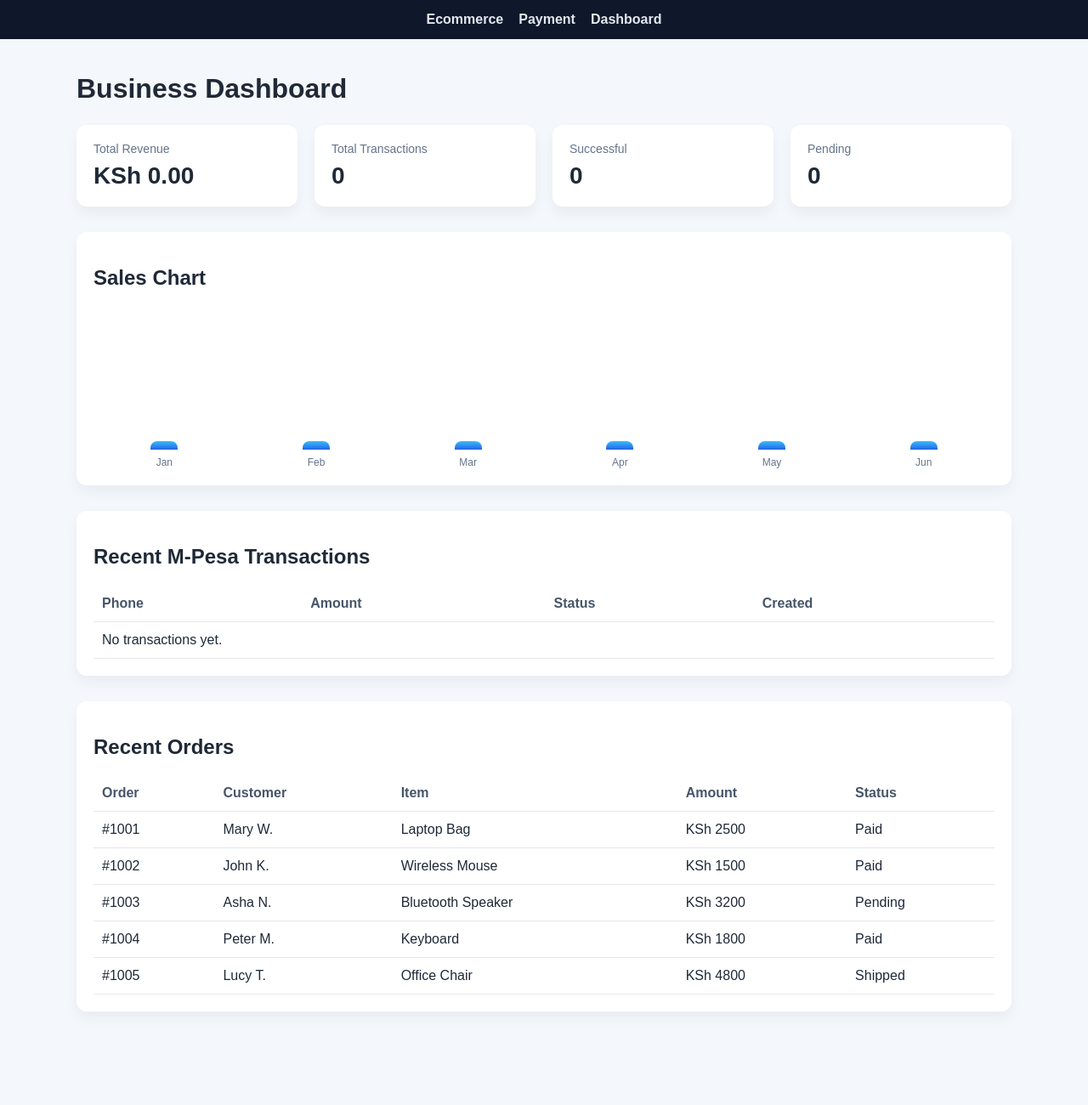
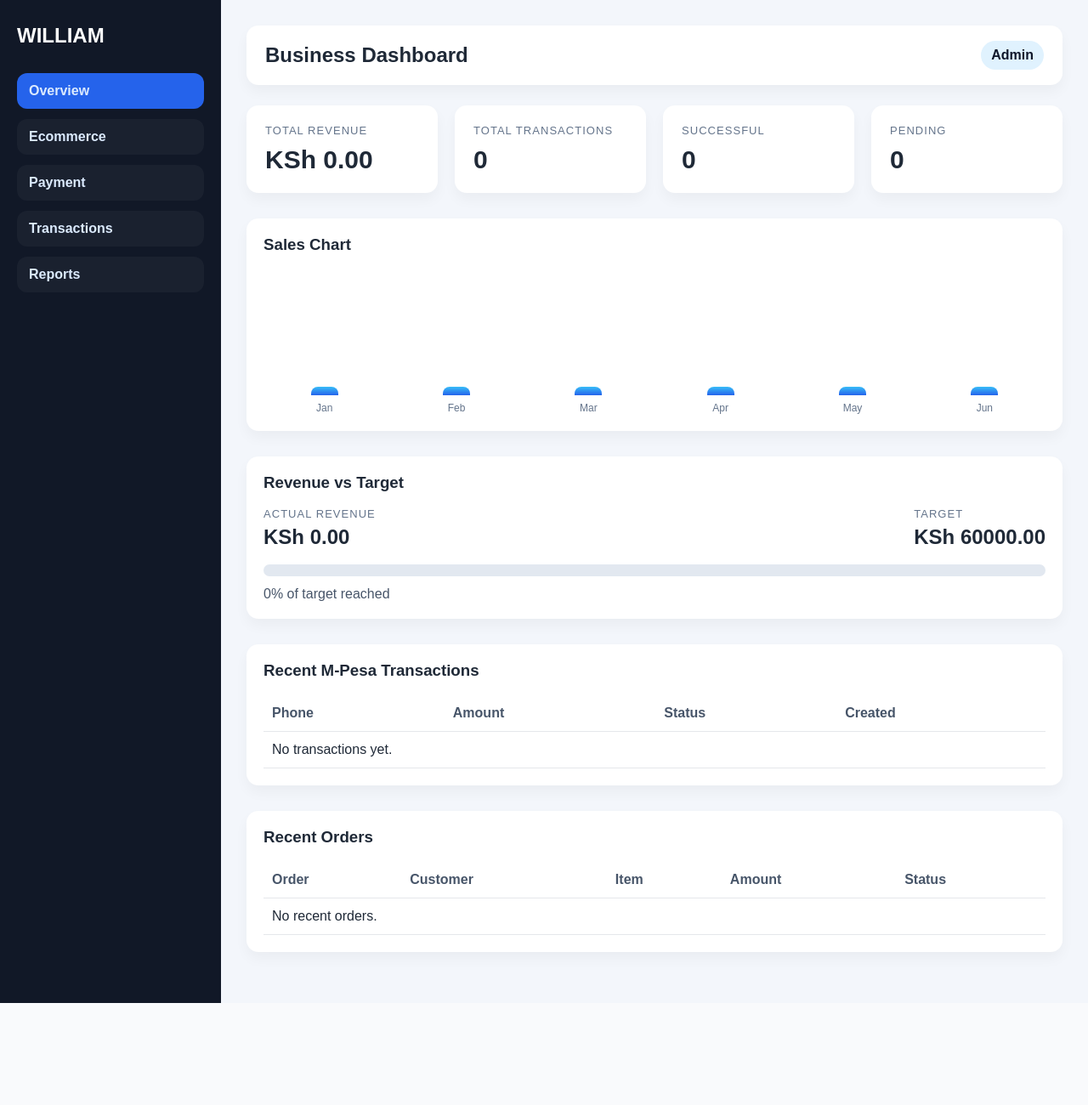
Before and after one commit to CHIKOMADZAYO/eStore, a Django app: page /dashboard/ in a window 1280 px wide. Shown: the whole page at 85% size. After the commit the page ends 1180 px from the top, so only its background shows below. Run offline with Django 5.2, Linux system fonts and the light colour scheme; data comes from the database, SQL or seed files in the repository; data that the repository does not hold is empty.

Commit message:
Enhance admin dashboard with improved layout and new metrics; implement Order model and initial migration

```diff
--- a/bootstrap/dashboard/templates/dashboard/home.html
+++ b/bootstrap/dashboard/templates/dashboard/home.html
@@ -3,43 +3,82 @@
 <head>
     <meta charset="UTF-8">
     <meta name="viewport" content="width=device-width, initial-scale=1.0">
-    <title>Dashboard</title>
+    <title>Admin Dashboard</title>
     <style>
+        * {
+            box-sizing: border-box;
+        }
+
         body {
             font-family: Arial, sans-serif;
             margin: 0;
-            background: #f4f7fb;
+            background: #f3f6fb;
             color: #1f2937;
         }
 
-        .topbar {
-            background: #0f172a;
-            color: #fff;
-            padding: 14px 30px;
+        .layout {
+            display: flex;
+            min-height: 100vh;
         }
 
-        .nav {
-            display: flex;
-            gap: 18px;
-            align-items: center;
-            justify-content: center;
-            flex-wrap: wrap;
+        .sidebar {
+            width: 260px;
+            background: #111827;
+            color: white;
+            padding: 28px 20px;
         }
 
-        .nav a {
-            color: #e2e8f0;
-            text-decoration: none;
+        .brand {
+            font-size: 24px;
             font-weight: bold;
+            margin-bottom: 30px;
         }
 
-        .container {
-            max-width: 1100px;
-            margin: 40px auto;
-            padding: 0 20px 40px;
+        .menu {
+            display: flex;
+            flex-direction: column;
+            gap: 12px;
         }
 
-        h1 {
+        .menu a {
+            color: #dbeafe;
+            text-decoration: none;
+            background: rgba(255,255,255,0.04);
+            padding: 12px 14px;
+            border-radius: 12px;
+            font-weight: 600;
+        }
+
+        .menu a.active {
+            background: #2563eb;
+        }
+
+        .main {
+            flex: 1;
+            padding: 30px;
+        }
+
+        .topbar {
+            display: flex;
+            justify-content: space-between;
+            align-items: center;
             margin-bottom: 24px;
+            background: white;
+            padding: 18px 22px;
+            border-radius: 14px;
+            box-shadow: 0 8px 16px rgba(0,0,0,0.04);
+        }
+
+        .topbar h2 {
+            margin: 0;
+        }
+
+        .user-pill {
+            background: #e0f2fe;
+            color: #0f172a;
+            padding: 8px 12px;
+            border-radius: 999px;
+            font-weight: bold;
         }
 
         .stats {
@@ -51,28 +90,35 @@
 
         .card {
             background: white;
-            border-radius: 12px;
-            padding: 20px;
-            box-shadow: 0 8px 16px rgba(0, 0, 0, 0.05);
+            border-radius: 14px;
+            padding: 22px;
+            box-shadow: 0 8px 16px rgba(0,0,0,0.04);
         }
 
         .label {
             color: #64748b;
-            font-size: 14px;
-            margin-bottom: 8px;
+            font-size: 13px;
+            margin-bottom: 10px;
+            text-transform: uppercase;
+            letter-spacing: 0.08em;
         }
 
         .value {
-            font-size: 28px;
+            font-size: 30px;
             font-weight: bold;
         }
 
         .panel {
             background: white;
-            border-radius: 12px;
-            box-shadow: 0 8px 16px rgba(0, 0, 0, 0.05);
+            border-radius: 14px;
+            box-shadow: 0 8px 16px rgba(0,0,0,0.04);
             padding: 20px;
             margin-bottom: 30px;
+        }
+
+        .panel h3 {
+            margin-top: 0;
+            margin-bottom: 18px;
         }
 
         .chart {
@@ -121,6 +167,20 @@
             color: #475569;
         }
 
+        .progress-wrap {
+            margin-top: 18px;
+            background: #e2e8f0;
+            border-radius: 999px;
+            height: 14px;
+            overflow: hidden;
+        }
+
+        .progress-bar {
+            height: 100%;
+            background: linear-gradient(90deg, #22c55e, #16a34a);
+            border-radius: 999px;
+        }
+
         .status {
             display: inline-block;
             padding: 6px 10px;
@@ -129,33 +189,42 @@
             font-weight: bold;
         }
 
-        .success {
-            background: #dcfce7;
-            color: #166534;
+        .success { background: #dcfce7; color: #166534; }
+        .pending { background: #fef3c7; color: #92400e; }
+        .failed { background: #fee2e2; color: #991b1b; }
+        .info { background: #dbeafe; color: #1d4ed8; }
+        .warning { background: #fef3c7; color: #b45309; }
+        .danger { background: #fee2e2; color: #b91c1c; }
+
+        @media (max-width: 768px) {
+            .layout {
+                flex-direction: column;
             }
 
-        .pending {
-            background: #fef3c7;
-            color: #92400e;
+            .sidebar {
+                width: 100%;
             }
-
-        .failed {
-            background: #fee2e2;
-            color: #991b1b;
         }
     </style>
 </head>
 <body>
-    <div class="topbar">
-        <div class="nav">
+    <div class="layout">
+        <aside class="sidebar">
+            <div class="brand">WILLIAM</div>
+            <nav class="menu">
+                <a href="/dashboard/" class="active">Overview</a>
                 <a href="/">Ecommerce</a>
                 <a href="/payment/">Payment</a>
-            <a href="/dashboard/">Dashboard</a>
+                <a href="/dashboard/">Transactions</a>
+                <a href="/dashboard/">Reports</a>
+            </nav>
+        </aside>
+
+        <main class="main">
+            <div class="topbar">
+                <h2>Business Dashboard</h2>
+                <div class="user-pill">Admin</div>
             </div>
-    </div>
-
-    <div class="container">
-        <h1>Business Dashboard</h1>
 
             <div class="stats">
                 <div class="card">
@@ -180,7 +249,7 @@
             </div>
 
             <div class="panel">
-            <h2>Sales Chart</h2>
+                <h3>Sales Chart</h3>
                 <div class="chart">
                     {% for item in monthly_sales %}
                         <div class="bar-group">
@@ -192,7 +261,59 @@
             </div>
 
             <div class="panel">
-            <h2>Recent M-Pesa Transactions</h2>
+                <h3>Revenue vs Target</h3>
+                <div style="display:flex; justify-content:space-between; gap:20px; flex-wrap:wrap; margin-bottom:16px;">
+                    <div>
+                        <div class="label" style="margin-bottom:6px;">Actual Revenue</div>
+                        <div class="value" style="font-size:24px;">KSh {{ order_revenue|floatformat:2 }}</div>
+                    </div>
+                    <div>
+                        <div class="label" style="margin-bottom:6px;">Target</div>
+                        <div class="value" style="font-size:24px;">KSh {{ target_revenue|floatformat:2 }}</div>
+                    </div>
+                </div>
+                <div class="progress-wrap">
+                    <div class="progress-bar" style="width: {{ target_progress }}%;"></div>
+                </div>
+                <p style="margin-top:12px; margin-bottom:0; color:#475569;">{{ target_progress|floatformat:0 }}% of target reached</p>
+            </div>
+
+            {% if alerts %}
+                <div class="panel">
+                    <h3>Alerts</h3>
+                    {% for alert in alerts %}
+                        <div class="status {{ alert.level }}" style="margin-bottom: 8px;">{{ alert.title }}</div>
+                        <p style="margin-top:0;">{{ alert.message }}</p>
+                    {% endfor %}
+                </div>
+            {% endif %}
+
+            {% if dashboard_metrics %}
+                <div class="panel">
+                    <h3>Key Metrics</h3>
+                    <table>
+                        <thead>
+                            <tr>
+                                <th>Name</th>
+                                <th>Value</th>
+                                <th>Label</th>
+                            </tr>
+                        </thead>
+                        <tbody>
+                            {% for metric in dashboard_metrics %}
+                                <tr>
+                                    <td>{{ metric.name }}</td>
+                                    <td>{{ metric.value }}</td>
+                                    <td>{{ metric.label }}</td>
+                                </tr>
+                            {% endfor %}
+                        </tbody>
+                    </table>
+                </div>
+            {% endif %}
+
+            <div class="panel">
+                <h3>Recent M-Pesa Transactions</h3>
                 <table>
                     <thead>
                         <tr>
@@ -228,7 +349,7 @@
             </div>
 
             <div class="panel">
-            <h2>Recent Orders</h2>
+                <h3>Recent Orders</h3>
                 <table>
                     <thead>
                         <tr>
@@ -256,6 +377,7 @@
                     </tbody>
                 </table>
             </div>
+        </main>
     </div>
 </body>
 </html>
--- a/bootstrap/dashboard/views.py
+++ b/bootstrap/dashboard/views.py
@@ -1,6 +1,18 @@
+from decimal import Decimal
+
+from django.db.models import Sum
 from django.shortcuts import render
 
+from dashboard.models import DashboardAlert, DashboardMetric, SalesSummary
+from ecommerce.models import Order
 from payment.models import MpesaTransaction
+
+
+def _safe_decimal(value):
+    try:
+        return Decimal(str(value))
+    except (TypeError, ValueError):
+        return Decimal('0')
 
 
 def home_dashboard(request):
@@ -9,38 +21,48 @@ def home_dashboard(request):
     pending_transactions = MpesaTransaction.objects.filter(status=MpesaTransaction.STATUS_PENDING).count()
     failed_transactions = MpesaTransaction.objects.filter(status=MpesaTransaction.STATUS_FAILED).count()
     recent_transactions = MpesaTransaction.objects.order_by('-created_at')[:5]
+
     successful_amounts = MpesaTransaction.objects.filter(status=MpesaTransaction.STATUS_SUCCESS).values_list('amount', flat=True)
     total_revenue = sum(float(amount) for amount in successful_amounts)
 
-    monthly_sales = [
-        {'label': 'Jan', 'value': 0, 'height': 0},
-        {'label': 'Feb', 'value': 0, 'height': 0},
-        {'label': 'Mar', 'value': 0, 'height': 0},
-        {'label': 'Apr', 'value': 0, 'height': 0},
-        {'label': 'May', 'value': 0, 'height': 0},
-        {'label': 'Jun', 'value': 0, 'height': 0},
-    ]
+    sales_summaries = SalesSummary.objects.all().order_by('month')
+    if not sales_summaries:
+        default_months = ['Jan', 'Feb', 'Mar', 'Apr', 'May', 'Jun']
+        sales_summaries = [
+            SalesSummary.objects.create(month=month, revenue=0, orders=0)
+            for month in default_months
+        ]
 
-    for transaction in MpesaTransaction.objects.filter(status=MpesaTransaction.STATUS_SUCCESS):
-        month_index = transaction.created_at.month - 1
-        if 0 <= month_index < len(monthly_sales):
-            monthly_sales[month_index]['value'] += float(transaction.amount)
+    monthly_sales = []
+    for summary in sales_summaries:
+        monthly_sales.append({
+            'label': summary.month,
+            'value': float(summary.revenue),
+        })
 
     max_sales_value = max((item['value'] for item in monthly_sales), default=0)
-    if max_sales_value:
-        for item in monthly_sales:
-            item['height'] = (item['value'] / max_sales_value) * 100
-    else:
-        for item in monthly_sales:
-            item['height'] = 0
+    for item in monthly_sales:
+        item['height'] = (item['value'] / max_sales_value * 100) if max_sales_value else 0
 
-    recent_orders = [
-        {'id': '#1001', 'customer': 'Mary W.', 'item': 'Laptop Bag', 'amount': 2500, 'date': '2026-11-01', 'status': 'Paid'},
-        {'id': '#1002', 'customer': 'John K.', 'item': 'Wireless Mouse', 'amount': 1500, 'date': '2026-11-03', 'status': 'Paid'},
-        {'id': '#1003', 'customer': 'Asha N.', 'item': 'Bluetooth Speaker', 'amount': 3200, 'date': '2026-11-04', 'status': 'Pending'},
-        {'id': '#1004', 'customer': 'Peter M.', 'item': 'Keyboard', 'amount': 1800, 'date': '2026-11-05', 'status': 'Paid'},
-        {'id': '#1005', 'customer': 'Lucy T.', 'item': 'Office Chair', 'amount': 4800, 'date': '2026-11-06', 'status': 'Shipped'},
-    ]
+    dashboard_metrics = DashboardMetric.objects.all().order_by('-created_at')[:5]
+    alerts = DashboardAlert.objects.all().order_by('-created_at')[:5]
+
+    recent_orders = Order.objects.order_by('-created_at')[:5]
+    recent_orders_payload = []
+    for order in recent_orders:
+        recent_orders_payload.append({
+            'id': f'#{order.order_number}',
+            'customer': order.customer_name,
+            'item': order.item_name,
+            'amount': order.total_amount,
+            'date': order.created_at.strftime('%Y-%m-%d'),
+            'status': order.status.title(),
+        })
+
+    order_revenue = Order.objects.filter(status__in=[Order.STATUS_PAID, Order.STATUS_SHIPPED]).aggregate(total=Sum('total_amount'))['total'] or 0
+    order_revenue = _safe_decimal(order_revenue)
+    target_revenue = Decimal('60000')
+    target_progress = 0 if target_revenue == 0 else (order_revenue / target_revenue) * 100
 
     context = {
         'total_transactions': total_transactions,
@@ -50,6 +72,11 @@ def home_dashboard(request):
         'total_revenue': total_revenue,
         'monthly_sales': monthly_sales,
         'recent_transactions': recent_transactions,
-        'recent_orders': recent_orders,
+        'recent_orders': recent_orders_payload,
+        'dashboard_metrics': dashboard_metrics,
+        'alerts': alerts,
+        'order_revenue': order_revenue,
+        'target_revenue': target_revenue,
+        'target_progress': min(float(target_progress), 100),
     }
     return render(request, 'dashboard/home.html', context)
```
Also changed, not shown: bootstrap/ecommerce/models.py (+29 -1 lines), bootstrap/ecommerce/migrations/0001_initial.py (added). Lines whose indentation alone changed are shown as unchanged.
